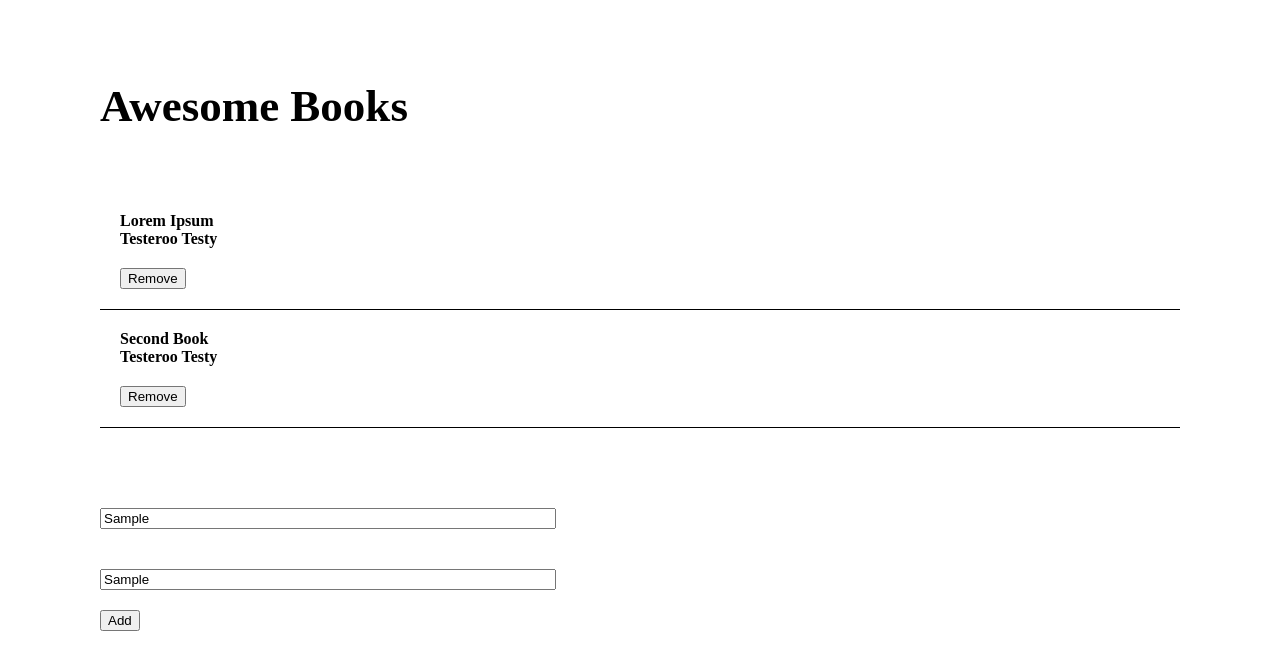
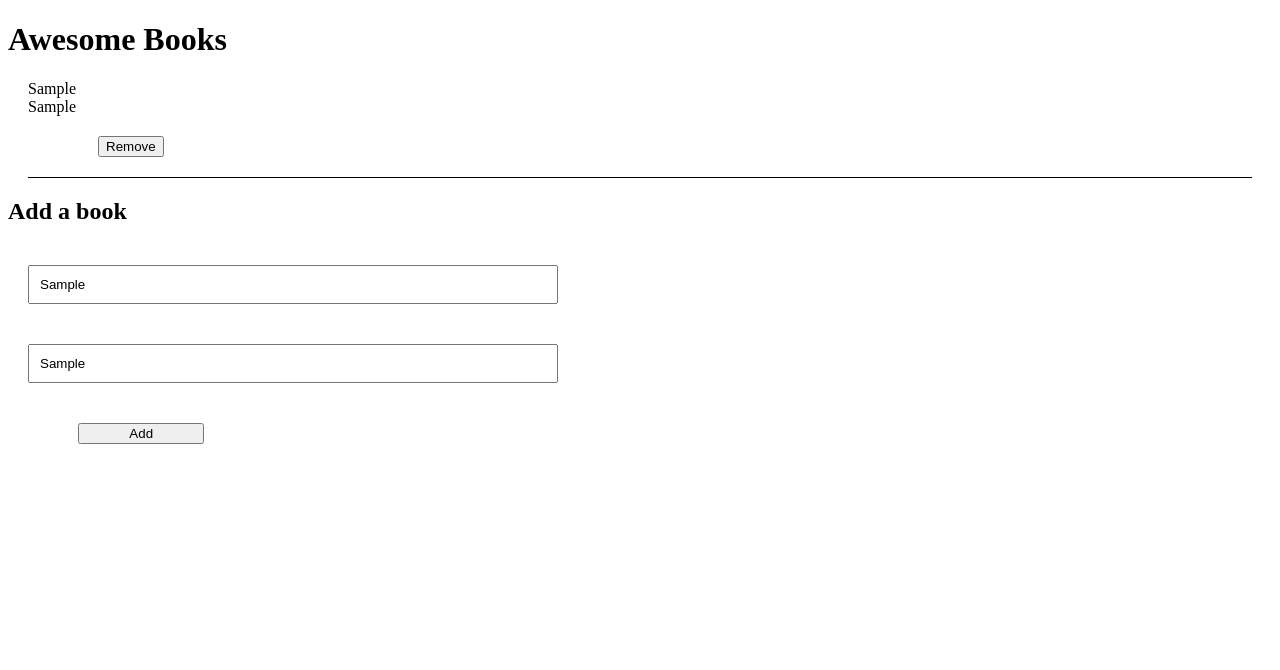
Before and after one commit to mumo-esther/Awesome-Books, a website: page index.html in a window 1280 px wide. Both pictures are taken after typing "Sample", "Sample" into the empty fields and a click on the button "Add". Drawn offline with Linux system fonts and the light colour scheme.

Commit message:
added basic app UI

```diff
--- a/index.html
+++ b/index.html
@@ -8,31 +8,19 @@
     <link rel="stylesheet" href="style.css">
 </head>
 <body>
-  <section class="awesome-books">
-    <div class="title">
-        <h1>Awesome Books</h1>
-    </div>
-    <div class="books">
-        <div class="book">
-        <h4>
-            Lorem Ipsum <br>
-            Testeroo Testy
-        </h4>
-        <button>Remove</button>
-    </div>
-    <div class="book">
-        <h4>
-            Second Book <br>
-            Testeroo Testy
-        </h4>
-        <button>Remove</button>
-    </div>
-    </div>
-    <div class="book-details">
-        <input type="text" name="title" id="title" placeholder="Title">
-        <input type="text" name="arthur" id="arthur" placeholder="Arthur">
-        <button>Add</button>
-    </div>
-  </section>
+    <html>
+          <h1>Awesome Books</h1>
+          <div class="book-collection" id="book-collection">
+            <!-- books will be displayed here -->
+          </div class>
+          <h2>Add a book</h2>
+          <div class="book-details">
+            <input type="text" id="title" placeholder="Title"><br>
+            <input type="text" id="author" placeholder="Author"><br>
+            <button id="add-book">Add</button>
+          </div>
+        </body>
+      </html>
+<script src="script.js"></script>
 </body>
 </html>
--- /dev/null
+++ b/script.js
@@ -0,0 +1,62 @@
+// Collection of books
+let books = [];
+
+// Load books from local storage
+const loadBooks = () => {
+  const storedBooks = localStorage.getItem('books');
+  if (storedBooks) {
+    books = JSON.parse(storedBooks);
+  }
+};
+
+// Save books to local storage
+const saveBooks = () => {
+  localStorage.setItem('books', JSON.stringify(books));
+};
+
+// Display books in the collection
+const displayBooks = () => {
+  const bookCollection = document.querySelector('#book-collection');
+  bookCollection.innerHTML = '';
+  for (const book of books) {
+    const bookEl = document.createElement('div');
+    bookEl.classList.add('book');
+    bookEl.innerHTML = `
+      <span>${book.title} <br> ${book.author}</span>
+      <button data-index="${book.index}">Remove</button>
+    `;
+    bookCollection.appendChild(bookEl);
+  }
+};
+
+// Add a book to the collection
+const addBook = () => {
+  const title = document.querySelector('#title').value;
+  const author = document.querySelector('#author').value;
+  books.push({
+    index: books.length,
+    title: title,
+    author: author
+  });
+  saveBooks();
+  displayBooks();
+};
+
+// Remove a book from the collection
+const removeBook = (index) => {
+  books = books.filter(book => book.index !== index);
+  saveBooks();
+  displayBooks();
+};
+
+// Handle "Add" button click
+document.querySelector('#add-book').addEventListener('click', addBook);
+
+// Handle "Remove" button click
+document.querySelector('#book-collection').addEventListener('click', (event) => {
+  if (event.target.tagName === 'BUTTON') {
+    removeBook(parseInt(event.target.dataset.index));
+  }
+});
+
+loadBooks
--- a/style.css
+++ b/style.css
@@ -1,31 +1,30 @@
-* {
+#book-collection {
     margin: 20px;
   }
 
-.awesome-books {
-  display: flex;
-  flex-direction: column;
-  justify-content: center;
-}
-
-.awesome-books h1 {
-  font-size: 45px;
-}
-
-button {
-  margin-top: 0;
-  width: fit-content;
-}
-
-.book {
+  #book-collection .book {
     border-bottom: 1px solid black;
-}
-
-.book-details {
     display: flex;
     flex-direction: column;
   }
 
+  #book-collection .book button {
+    cursor: pointer;
+    width: fit-content;
+  }
+
+  .book-details{
+    justify-content: space-between;
+  }
+
   input {
+    margin: 20px;
     width: 40%;
+    padding: 10px;
   }
+
+  button {
+    width: 10%;
+    margin: 20px;
+    margin-left: 70px;
+  }
```
Lines whose indentation alone changed are shown as unchanged.
